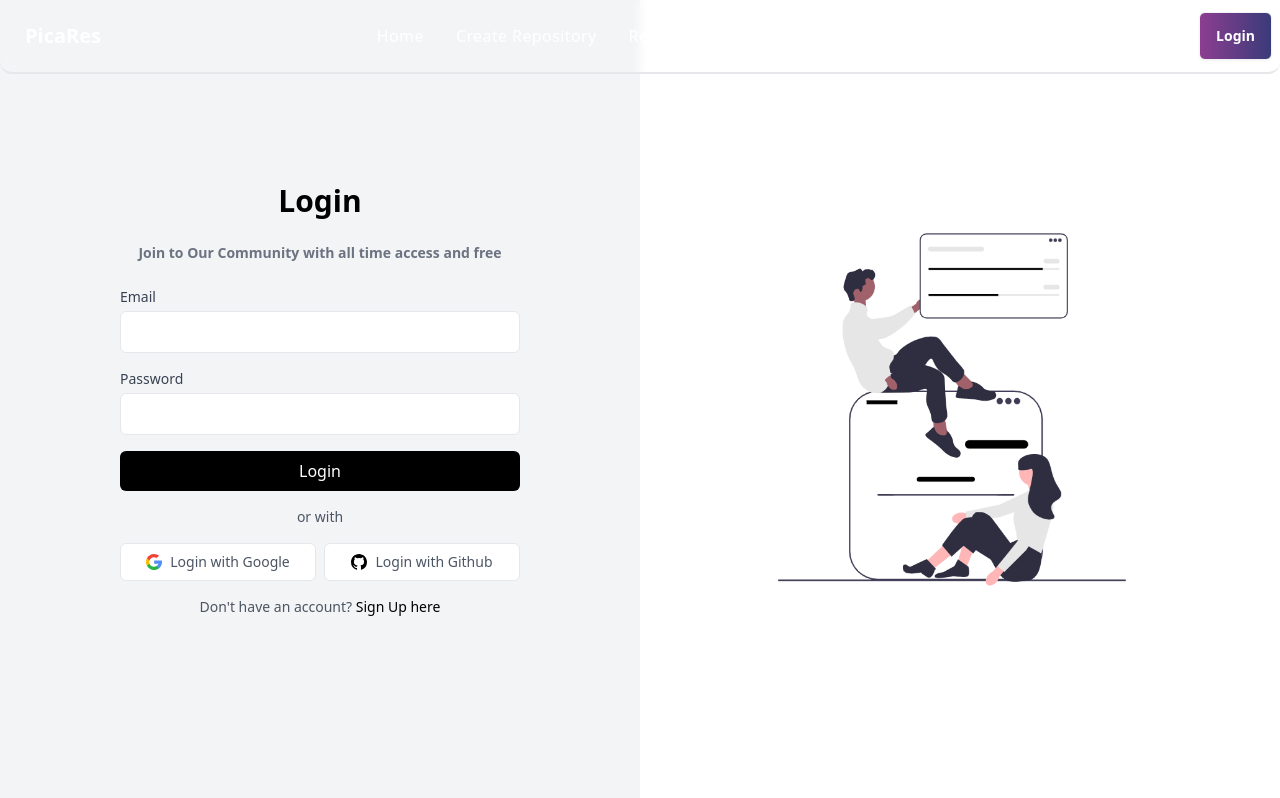
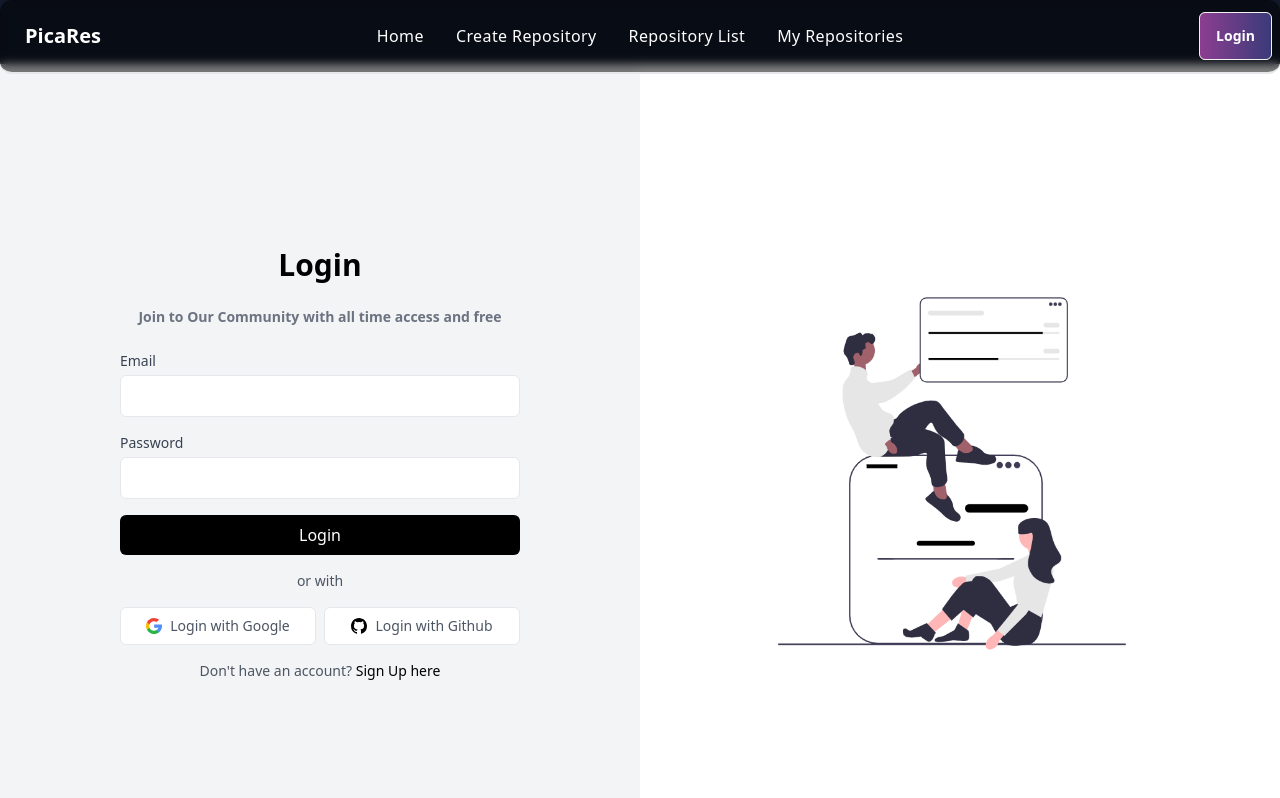
Before and after one commit to riaz9191/GitFormed, a React (Vite) app: page /login in a window 1280 px wide. Shown: the top 798 px of the page. Built offline with nearby package versions, Linux system fonts and the light colour scheme; no server answers.

Commit message:
As the owner of a repository, I want to create a new pull request [Backlog]

```diff
--- a/src/Pages/Shared/Login.jsx
+++ b/src/Pages/Shared/Login.jsx
@@ -71,7 +71,7 @@ const Login = () => {
     };
 
   return (
-    <div className="">
+    <div className="py-16">
       <div className="lg:flex lg:h-screen">
         <div className="w-full bg-gray-100 lg:w-1/2 flex items-center justify-center">
           <div className="max-w-md w-full p-6">
--- a/src/Pages/Shared/Navbar.jsx
+++ b/src/Pages/Shared/Navbar.jsx
@@ -31,7 +31,7 @@ const Navbar = () => {
   );
   return (
     <div>
-      <div className="navbar bg border-b-2 text-white rounded-xl fixed z-20 bg-opacity-50 backdrop-filter backdrop-blur-sm max-w-screen-xl lg:text-white">
+      <div className="navbar bg-black border-b-2 text-white rounded-xl fixed z-20 bg-opacity-50 backdrop-filter backdrop-blur-sm max-w-screen-xl lg:text-white">
         <div className="navbar-start">
           <div className="dropdown">
             <div tabIndex={0} role="button" className="btn btn-ghost lg:hidden">
--- a/src/Pages/Shared/Signup.jsx
+++ b/src/Pages/Shared/Signup.jsx
@@ -74,7 +74,7 @@ const SignUp = () => {
     }
   };
   return (
-    <div className="">
+    <div className="py-16">
       <div className="lg:flex lg:h-screen">
         <div className="hidden lg:flex items-center justify-center flex-1 bg-white text-black">
           <div className="max-w-md text-center">
```
Also changed, not shown: src/Pages/Repositories/CreatePullRequest.jsx (added).
